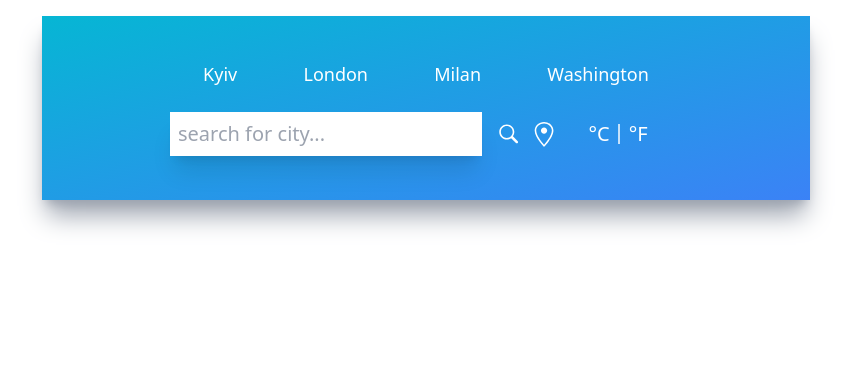
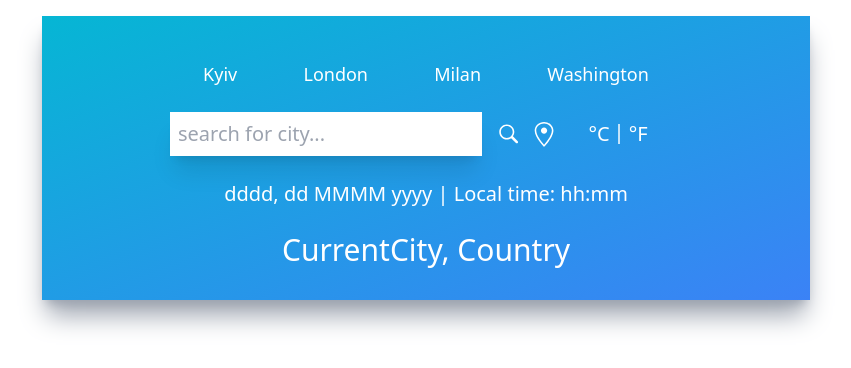
Before and after one commit to Serj-Y/Weather_Web, a React (Create React App) app: page / in a window 1280 px wide. Shown: the top 368 px of the page, without its empty margins (214-1065 px from the left). Built offline with nearby package versions, Linux system fonts and the light colour scheme.

Commit message:
Build TimeAndLocation component

```diff
--- a/src/App.tsx
+++ b/src/App.tsx
@@ -1,17 +1,18 @@
 import React from 'react';
 import TopButtons from './components/TopButtons';
 import Inputs from './components/Inputs';
+import TimeAndLocation from './components/TimeAndLocation';
 
 
 function App() {
   return (
-      <div className=" mx-auto max-w-screen-md mt-4 py-5 px-32 bg-gradient-to-br from-cyan-500 to-blue-500 h-fit shadow-xl shadow-gray-400">
-<TopButtons/>
-<Inputs/>
-      </div>
+    <div className=" mx-auto max-w-screen-md mt-4 py-5 px-32 bg-gradient-to-br from-cyan-500 to-blue-500 h-fit shadow-xl shadow-gray-400">
+      <TopButtons />
+      <Inputs />
 
 
-
+      <TimeAndLocation />
+    </div>
   );
 }
 
--- /dev/null
+++ b/src/components/TimeAndLocation.tsx
@@ -0,0 +1,18 @@
+import React from 'react'
+
+export default function TimeAndLocation() {
+    return (
+        <div>
+            <div className="flex items-center justify-center my-6" >
+                <p className=" text-white text-xl font-extralight" >
+                    dddd, dd MMMM yyyy | Local time: hh:mm
+                </p>
+            </div>
+            <div className="flex items-center justify-center my-3" >
+                <p className=" text-white text-3xl font-medium" >
+                  CurrentCity, Country
+                </p>
+            </div>
+        </div>
+    )
+}
```
